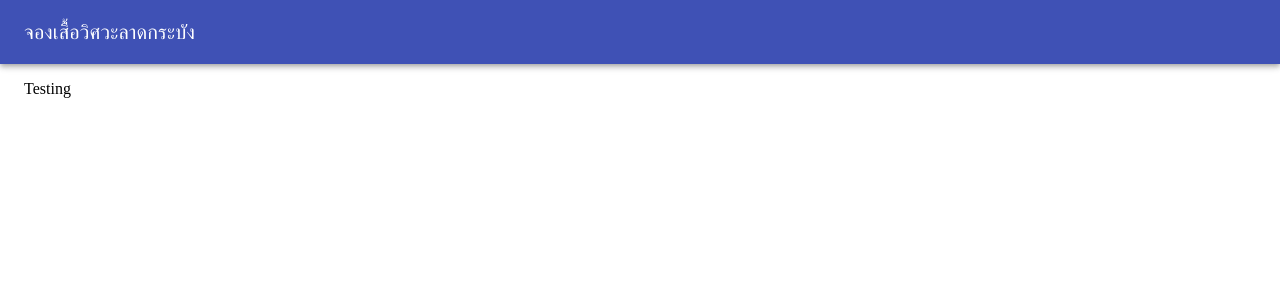
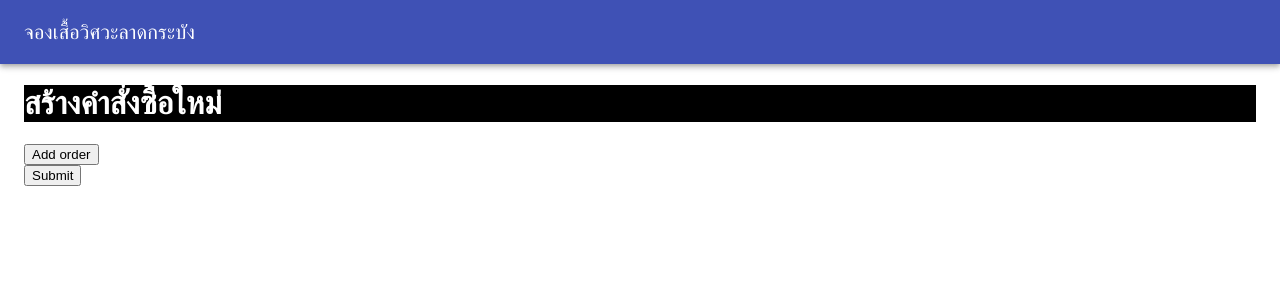
Before and after one commit to badgooooor/smoeng-uniform, a React (Vite) app: page / in a window 1280 px wide. Shown: the top 300 px of the page. Built offline with nearby package versions, Linux system fonts and the light colour scheme.

Commit message:
Add form for ordering

```diff
--- a/src/pages/OrderForm.tsx
+++ b/src/pages/OrderForm.tsx
@@ -1,10 +1,89 @@
 import * as React from "react";
+import { Formik, Form, Field, FieldArray } from 'formik';
 import Layout from "../containers/Layout"
+import { Select } from 'material-ui-formik-components/Select'
+import { TextField } from "material-ui-formik-components/TextField";
+
+interface OrderFormValue {
+  status: string;
+  orders: Array<Object>;
+}
 
 export default function OrderForm() {
+  const initialValues: OrderFormValue = { status: "unpaid", orders: [] };
+
   return (
     <Layout>
-      <p>Testing</p>
+      <React.Fragment>
+        <h1>สร้างคำสั่งซื้อใหม่</h1>
+        <Formik
+          initialValues={initialValues}
+          onSubmit={(values, actions) => {
+            console.log(values, actions);
+          }}
+          render={({ values }) => (
+            <Form>
+              <FieldArray
+                name="orders"
+                render={arrayHelpers => (
+                  <div>
+                    {values.orders && values.orders.length > 0 ? (
+                      values.orders.map((order, index) => (
+                        <div key={index}>
+                          <Field
+                            required
+                            component={Select}
+                            name={`orders.${index}.product`}
+                            label="สินค้า"
+                            options={[
+                              { value: "เสื้อชอป", label: "เสื้อชอป" },
+                              { value: "เสื้อโปโล", label: "เสื้อโปโล" }
+                            ]}
+                            variant="outlined"
+                          />
+                          <Field
+                            required
+                            component={Select}
+                            name={`orders.${index}.size`}
+                            label="ขนาด"
+                            options={[
+                              { value: "S", label: "S" },
+                              { value: "M", label: "M" },
+                              { value: "L", label: "L" },
+                              { value: "XL", label: "XL" }
+                            ]}
+                            variant="outlined"
+                          />
+                          <Field name={`orders.${index}.amount`} type="number" label="จำนวน" component={TextField} />
+                          <button
+                            type="button"
+                            onClick={() => arrayHelpers.remove(index)}
+                          >
+                            -
+                          </button>
+                          <button
+                            type="button"
+                            onClick={() => arrayHelpers.insert(index, '')} // insert an empty string at a position
+                          >
+                            +
+                          </button>
+                        </div>
+                      ))
+                    ) : (
+                        <button type="button" onClick={() => arrayHelpers.push('')}>
+                          Add order
+                        </button>
+                      )}
+                  </div>
+                )}
+              />
+              <div>
+                <button type="submit">Submit</button>
+              </div>
+            </Form>
+          )}
+        />
+      </React.Fragment>
     </Layout>
   )
 }
```
